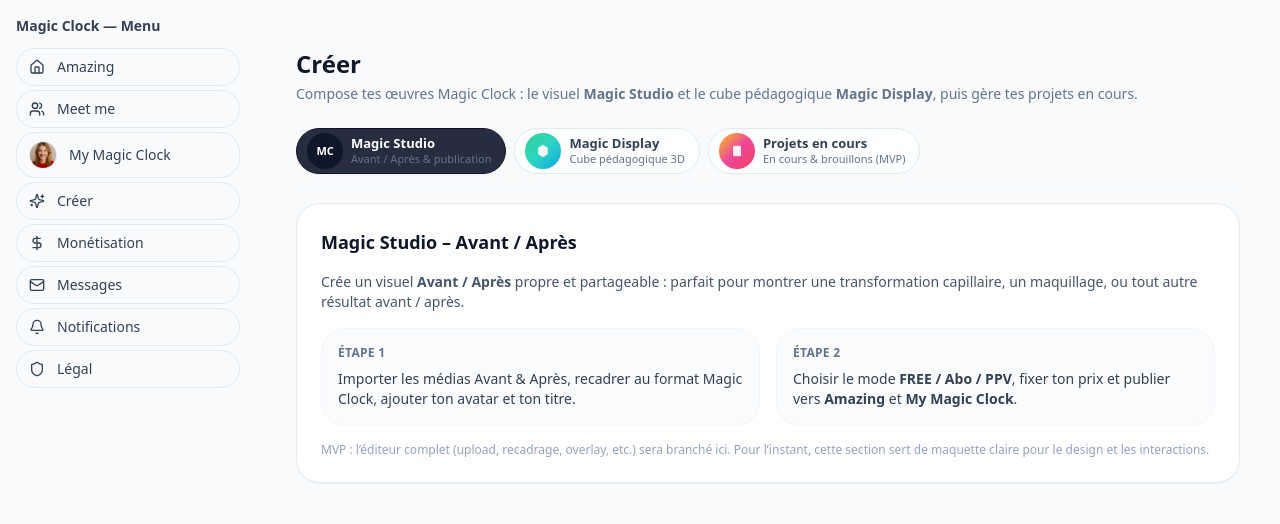
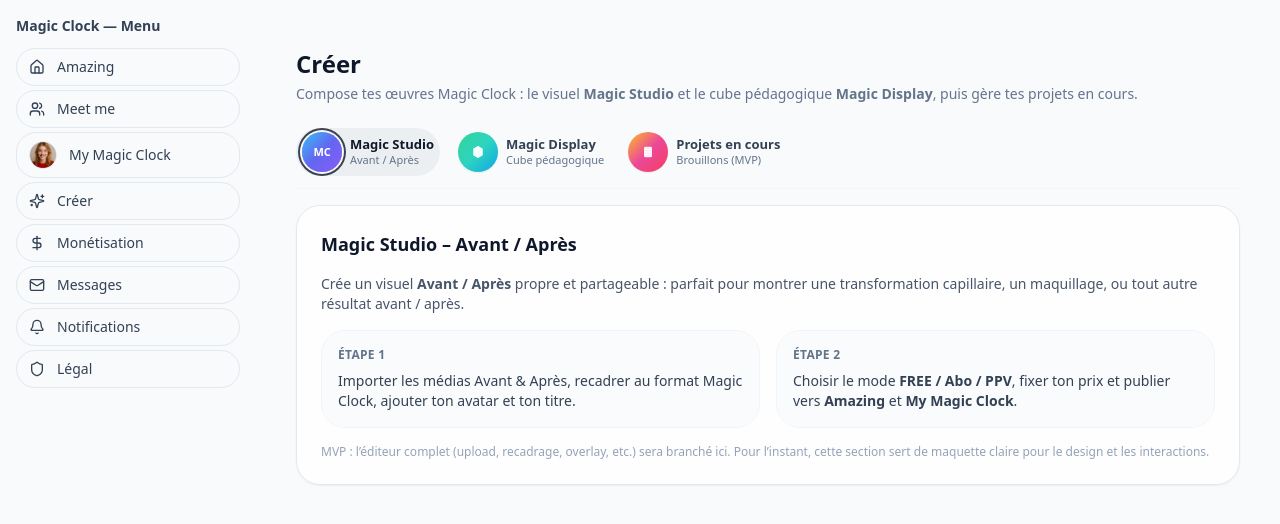
Before and after one commit to welcome-magic-clock/magic-clock-web-mvp, a Next.js app: page /create in a window 1280 px wide. Shown: the top 524 px of the page. Built offline with nearby package versions, Linux system fonts and the light colour scheme.

Commit message:
Update CreateToolbar.tsx

```diff
--- a/components/create/CreateToolbar.tsx
+++ b/components/create/CreateToolbar.tsx
@@ -14,14 +14,14 @@ export default function CreateToolbar({ mode, onChange }: CreateToolbarProps) {
   const bubbles: {
     id: CreateMode;
     label: string;
-    description: string;
+    helper: string;
     gradient: string;
     renderIcon: () => React.ReactNode;
   }[] = [
     {
       id: "studio",
       label: "Magic Studio",
-      description: "Avant / Après & publication",
+      helper: "Avant / Après",
       gradient:
         "bg-gradient-to-br from-sky-400 via-indigo-500 to-violet-500 text-white",
       renderIcon: () => (
@@ -31,7 +31,7 @@ export default function CreateToolbar({ mode, onChange }: CreateToolbarProps) {
     {
       id: "display",
       label: "Magic Display",
-      description: "Cube pédagogique 3D",
+      helper: "Cube pédagogique",
       gradient:
         "bg-gradient-to-br from-emerald-400 via-teal-400 to-sky-500 text-white",
       renderIcon: () => (
@@ -66,7 +66,7 @@ export default function CreateToolbar({ mode, onChange }: CreateToolbarProps) {
     {
       id: "projects",
       label: "Projets en cours",
-      description: "En cours & brouillons (MVP)",
+      helper: "Brouillons (MVP)",
       gradient:
         "bg-gradient-to-br from-amber-400 via-pink-500 to-rose-500 text-white",
       renderIcon: () => (
@@ -75,7 +75,7 @@ export default function CreateToolbar({ mode, onChange }: CreateToolbarProps) {
           aria-hidden="true"
           className="h-4 w-4"
         >
-          {/* Petit bloc-notes / to-do stylisé */}
+          {/* petit bloc-notes */}
           <rect
             x="6"
             y="4"
@@ -98,45 +98,50 @@ export default function CreateToolbar({ mode, onChange }: CreateToolbarProps) {
 
   return (
     <div
-      className={`
+      className="
         sticky top-0 z-30 mb-4 border-b border-slate-100/60
         bg-slate-50/90 pb-3 pt-3 backdrop-blur
         px-4 sm:mx-0 sm:px-0
-      `}
+      "
     >
-      <div className="flex flex-wrap gap-2">
+      <div className="flex flex-wrap gap-3">
         {bubbles.map((bubble) => {
           const isActive = mode === bubble.id;
+
           return (
             <button
               key={bubble.id}
               type="button"
               onClick={() => onChange(bubble.id)}
               className={`
-                group flex items-center gap-2 rounded-full border px-2.5 py-1
-                text-left transition
-                ${
-                  isActive
-                    ? "border-slate-900 bg-slate-900/90 text-white shadow-sm"
-                    : "border-slate-200 bg-white/80 text-slate-700 hover:bg-slate-100"
-                }
+                group flex items-center gap-2 rounded-full px-1.5 py-1
+                transition
+                ${isActive ? "bg-slate-900/5" : "hover:bg-slate-100"}
               `}
             >
+              {/* Bulle ronde dégradée */}
               <span
                 className={`
-                  flex h-9 w-9 items-center justify-center rounded-full text-xs font-semibold shadow-sm
-                  ${isActive ? "bg-slate-900 text-white" : bubble.gradient}
+                  flex h-10 w-10 items-center justify-center rounded-full text-xs font-semibold shadow-sm
+                  ${bubble.gradient}
+                  ${isActive ? "ring-2 ring-slate-900/80 ring-offset-2 ring-offset-slate-50" : ""}
                 `}
               >
                 {bubble.renderIcon()}
               </span>
 
-              <span className="flex flex-col pr-1">
-                <span className="text-xs font-semibold sm:text-[13px]">
+              {/* Texte à droite, comme dans Amazing / Meet me */}
+              <span className="flex flex-col text-left">
+                <span
+                  className={`
+                    text-xs sm:text-[13px] font-semibold
+                    ${isActive ? "text-slate-900" : "text-slate-700"}
+                  `}
+                >
                   {bubble.label}
                 </span>
                 <span className="hidden text-[11px] text-slate-500 sm:inline">
-                  {bubble.description}
+                  {bubble.helper}
                 </span>
               </span>
             </button>
```
